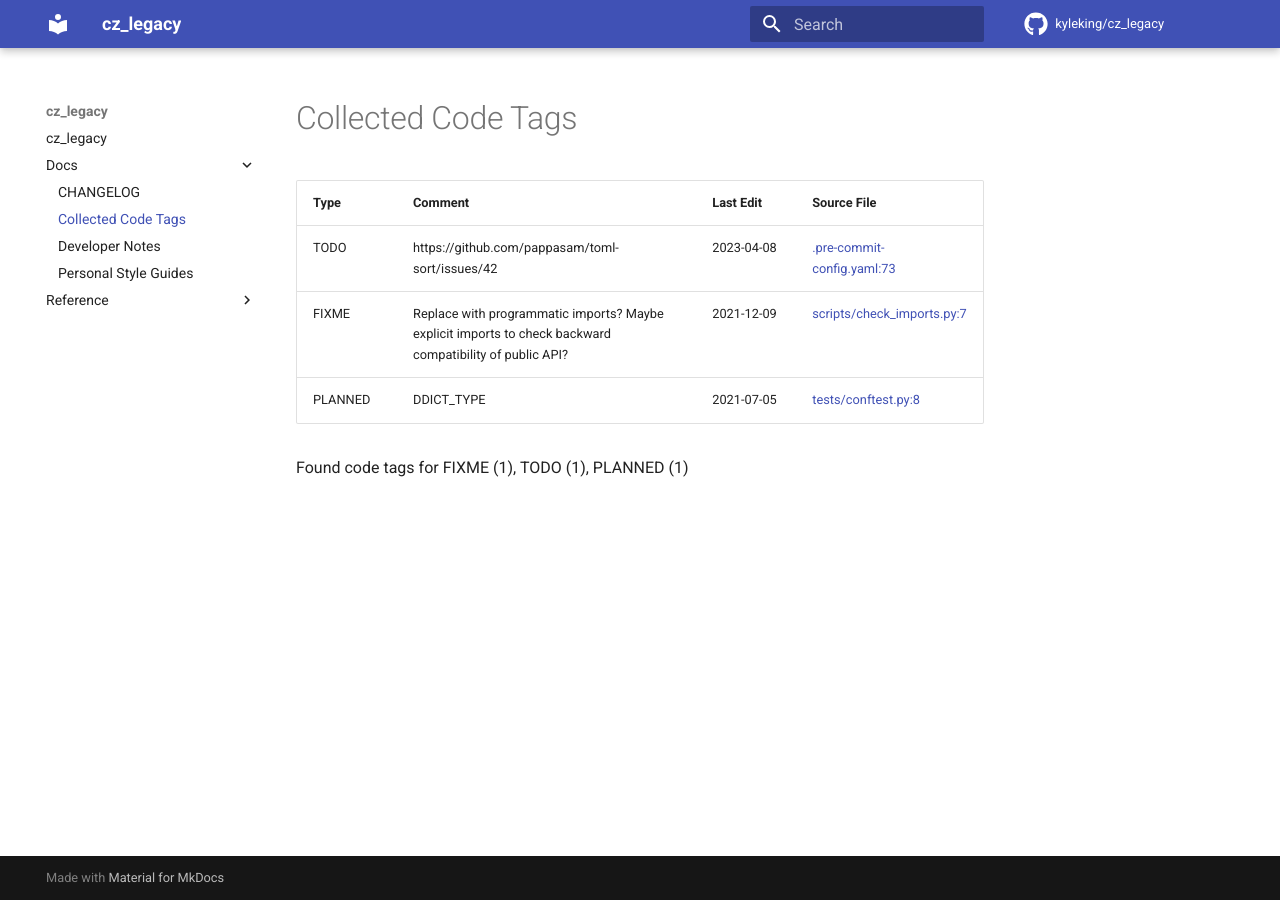
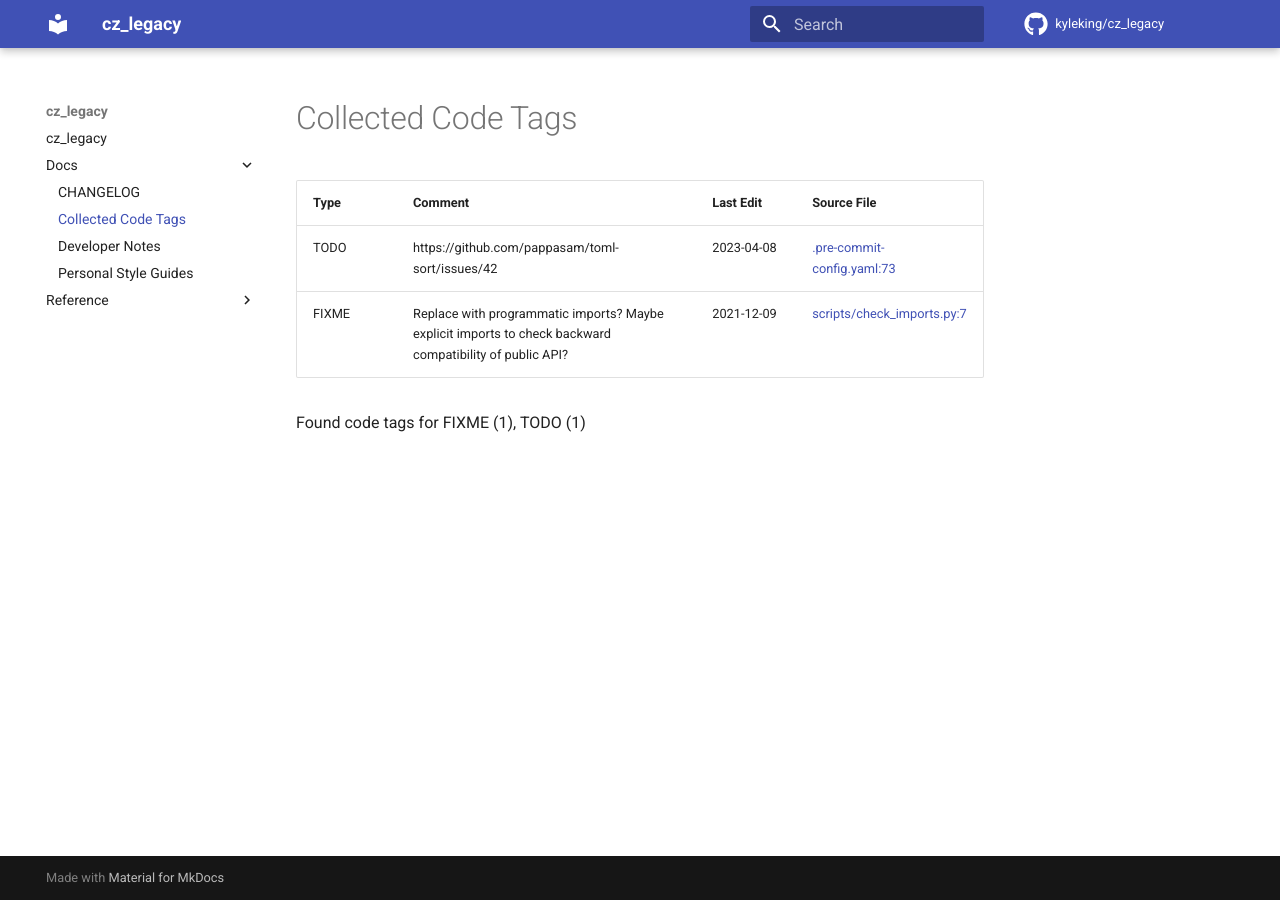
Before and after one commit to KyleKing/cz_legacy, an MkDocs documentation site: the page built from docs/docs/CODE_TAG_SUMMARY.md, in a window 1280 px wide. Built offline with MkDocs 1.6.1 and Material for MkDocs 9.7.7, drawn with Linux system fonts in a browser that asks for light colours; comment, search, counter and statistics services are not loaded.

Commit message:
ci: updates to mostly pass local CI

```diff
--- a/.pre-commit-config.yaml
+++ b/.pre-commit-config.yaml
@@ -79,7 +79,7 @@ repos:
         args: [--never]
         files: cz_legacy/.*\.py
   - repo: https://github.com/KyleKing/calcipy
-    rev: 1.2.1
+    rev: 1.2.3
     hooks:
       - id: copier-forbidden-files
       - id: lint-fix
--- a/docs/docs/CODE_TAG_SUMMARY.md
+++ b/docs/docs/CODE_TAG_SUMMARY.md
@@ -1,11 +1,10 @@
 # Collected Code Tags
 
-| Type    | Comment                                                                                                  | Last Edit   | Source File                                                                                                                                    |
-|---------|----------------------------------------------------------------------------------------------------------|-------------|------------------------------------------------------------------------------------------------------------------------------------------------|
-| TODO    | https://github.com/pappasam/toml-sort/issues/42                                                          | 2023-04-08  | [.pre-commit-config.yaml:73](https://github.com/KyleKing/cz_legacy/blame/a049dc9c08c342b0f3c6439ceeccd279b0ffe5c0/.pre-commit-config.yaml#L73) |
-| FIXME   | Replace with programmatic imports? Maybe explicit imports to check backward compatibility of public API? | 2021-12-09  | [scripts/check_imports.py:7](https://github.com/KyleKing/cz_legacy/blame/f4795f9a331cdbe3d75a29939ec18f0394eff2bf/scripts/check_imports.py#L7) |
-| PLANNED | DDICT_TYPE                                                                                               | 2021-07-05  | [tests/conftest.py:8](https://github.com/KyleKing/cz_legacy/blame/c33bcda7f405a9ddc81d4b9dfa30b67ce6d299c5/tests/conftest.py#L11)              |
+| Type   | Comment                                                                                                  | Last Edit   | Source File                                                                                                                                    |
+|--------|----------------------------------------------------------------------------------------------------------|-------------|------------------------------------------------------------------------------------------------------------------------------------------------|
+| TODO   | https://github.com/pappasam/toml-sort/issues/42                                                          | 2023-04-08  | [.pre-commit-config.yaml:73](https://github.com/KyleKing/cz_legacy/blame/a049dc9c08c342b0f3c6439ceeccd279b0ffe5c0/.pre-commit-config.yaml#L73) |
+| FIXME  | Replace with programmatic imports? Maybe explicit imports to check backward compatibility of public API? | 2021-12-09  | [scripts/check_imports.py:7](https://github.com/KyleKing/cz_legacy/blame/f4795f9a331cdbe3d75a29939ec18f0394eff2bf/scripts/check_imports.py#L7) |
 
-Found code tags for FIXME (1), TODO (1), PLANNED (1)
+Found code tags for FIXME (1), TODO (1)
 
 <!-- calcipy_skip_tags -->
--- a/pyproject.toml
+++ b/pyproject.toml
@@ -38,7 +38,7 @@ python = "^3.7"
 commitizen = ">=2.0.0"
 
 [tool.poetry.group.dev.dependencies]
-calcipy = {extras = ["ddict", "doc", "lint", "nox", "stale", "tags", "test", "types"], python = "^3.8.12", version = ">=1.2.1"}
+calcipy = {extras = ["ddict", "doc", "lint", "nox", "stale", "tags", "test", "types"], python = "^3.8.12", version = ">=1.2.3"}
 
 [tool.poetry.scripts]
 cz_legacy = "cz_legacy.scripts:start"
```
Also changed, not shown: docs/docs/DEVELOPER_GUIDE.md (+3 -3 lines), 3 other files.
